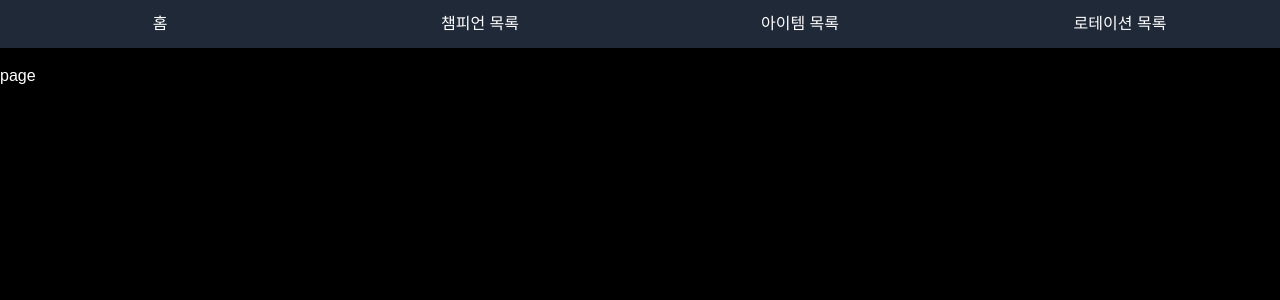
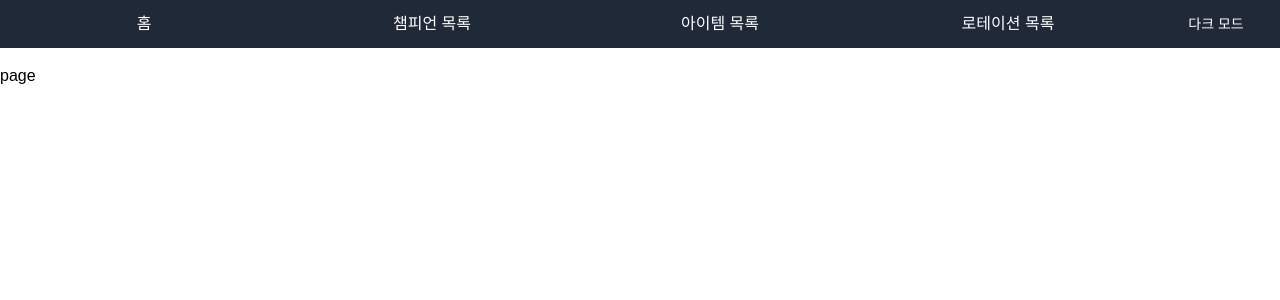
Before and after one commit to UrePu/riot-app, a Next.js app: page / in a window 1280 px wide. Shown: the top 300 px of the page. Built offline with nearby package versions, Linux system fonts and the light colour scheme.

Commit message:
feat:darkmode

```diff
--- a/src/app/globals.css
+++ b/src/app/globals.css
@@ -3,9 +3,13 @@
 @tailwind utilities;
 
 :root {
+  --background: #ffffff;
+  --foreground: #000000;
+}
+
+.dark {
   --background: #000000;
   --foreground: #ffffff;
-  --header: #202938;
 }
 
 @media (prefers-color-scheme: dark) {
--- a/src/components/Header.tsx
+++ b/src/components/Header.tsx
@@ -1,33 +1,64 @@
+"use client";
+
 import Link from "next/link";
-import React from "react";
+import React, { useEffect, useState } from "react";
 
 const Header = () => {
+  const [darkMode, setDarkMode] = useState(false);
+
+  useEffect(() => {
+    // localStorage에서 저장된 모드 불러오기 (없으면 system preference 활용 가능)
+    const storedDarkMode = localStorage.getItem("darkMode");
+    if (storedDarkMode === "true") {
+      setDarkMode(true);
+      document.documentElement.classList.add("dark");
+    }
+  }, []);
+
+  const toggleDarkMode = () => {
+    setDarkMode((prev) => {
+      const newMode = !prev;
+      if (newMode) {
+        document.documentElement.classList.add("dark");
+      } else {
+        document.documentElement.classList.remove("dark");
+      }
+      localStorage.setItem("darkMode", newMode.toString());
+      return newMode;
+    });
+  };
+
   return (
-    <div className="bg-header flex justify-between text-center h-12 items-center mb-4">
+    <div className="bg-header flex justify-between text-center h-12 items-center mb-4 text-white">
+      <div className="flex flex-1">
         <Link
           className="w-full h-full flex justify-center items-center"
-        href={"/"}
+          href="/"
         >
           홈
         </Link>
         <Link
           className="w-full h-full flex justify-center items-center"
-        href={"/champions"}
+          href="/champions"
         >
           챔피언 목록
         </Link>
         <Link
           className="w-full h-full flex justify-center items-center"
-        href={"/items"}
+          href="/items"
         >
           아이템 목록
         </Link>
         <Link
           className="w-full h-full flex justify-center items-center"
-        href={"/rotation"}
+          href="/rotation"
         >
           로테이션 목록
         </Link>
+      </div>
+      <button onClick={toggleDarkMode} className="w-32 text-sm rounded">
+        {darkMode ? "라이트 모드" : "다크 모드"}
+      </button>
     </div>
   );
 };
--- a/tailwind.config.ts
+++ b/tailwind.config.ts
@@ -1,6 +1,7 @@
 import type { Config } from "tailwindcss";
 
 const config: Config = {
+  darkMode: "class",
   content: [
     "./src/pages/**/*.{js,ts,jsx,tsx,mdx}",
     "./src/components/**/*.{js,ts,jsx,tsx,mdx}",
@@ -11,7 +12,8 @@ const config: Config = {
       colors: {
         background: "var(--background)",
         foreground: "var(--foreground)",
-        header: "var(--header)",
+        header: " #202938",
+        loading: "#d1d5db",
       },
     },
   },
```
Lines whose indentation alone changed are shown as unchanged.
